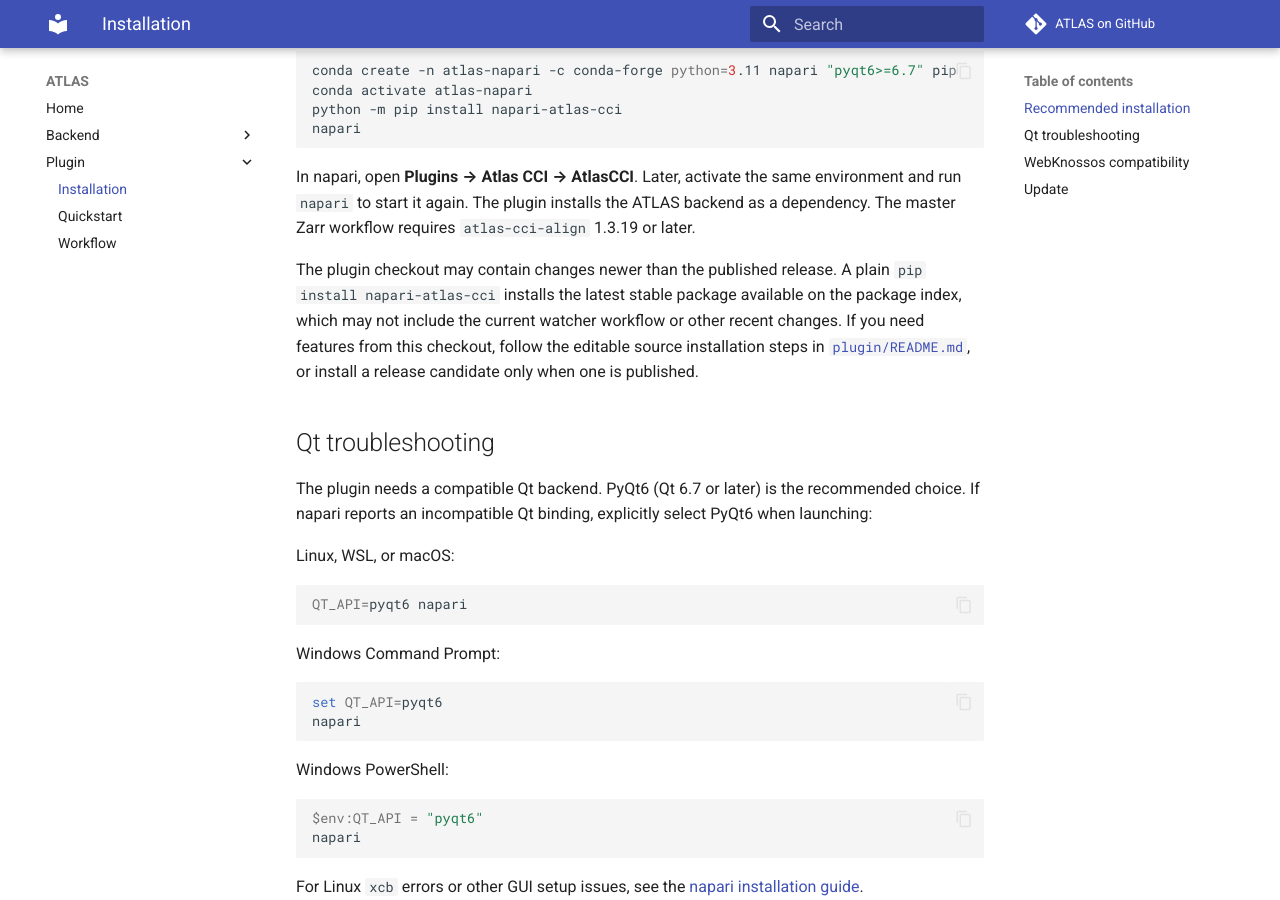
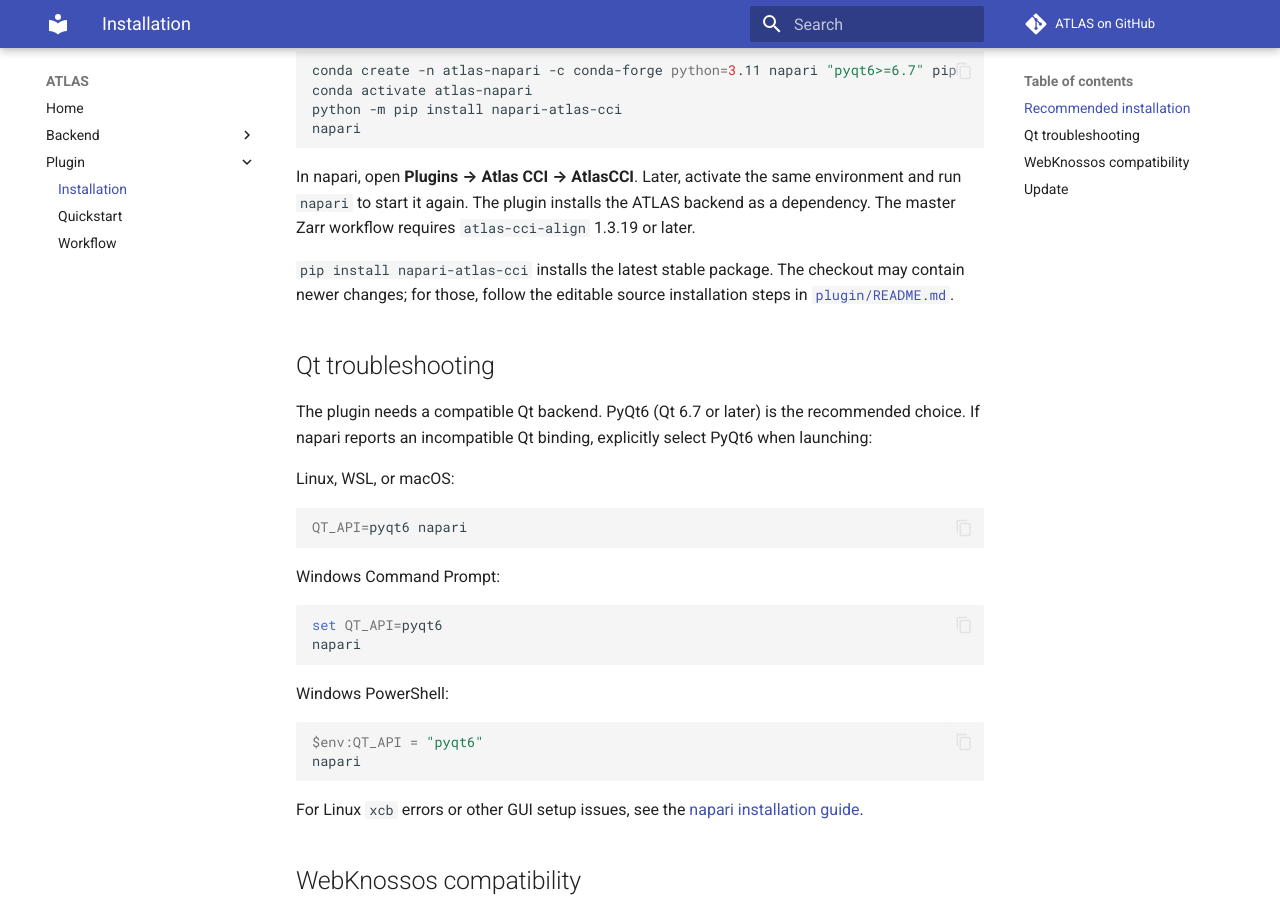
Before and after one commit to CCI-GU-Sweden/ATLAS, an MkDocs documentation site: the page built from docs/plugin/install.md, in a window 1280 px wide and 900 px high, scrolled down 338 px. Built offline with MkDocs 1.6.1 and Material for MkDocs 9.7.7, drawn with Linux system fonts in a browser that asks for light colours; comment, search, counter and statistics services are not loaded.

Commit message:
Refresh release guidance and example configuration

```diff
--- a/docs/plugin/install.md
+++ b/docs/plugin/install.md
@@ -22,12 +22,9 @@ environment and run `napari` to start it again. The plugin installs the ATLAS
 backend as a dependency. The master Zarr workflow requires `atlas-cci-align`
 1.3.19 or later.
 
-The plugin checkout may contain changes newer than the published release. A plain
-`pip install napari-atlas-cci` installs the latest stable package available on
-the package index, which may not include the current watcher workflow or other
-recent changes. If you need features from this checkout, follow the editable
-source installation steps in [`plugin/README.md`](https://github.com/CCI-GU-Sweden/ATLAS/blob/main/plugin/README.md),
-or install a release candidate only when one is published.
+`pip install napari-atlas-cci` installs the latest stable package. The checkout
+may contain newer changes; for those, follow the editable source installation
+steps in [`plugin/README.md`](https://github.com/CCI-GU-Sweden/ATLAS/blob/main/plugin/README.md).
 
 ## Qt troubleshooting
 
```
Also changed, not shown: CONTRIBUTING.md (+8 -12 lines), backend/examples/README.md (+1 -1 lines), 3 other files.
